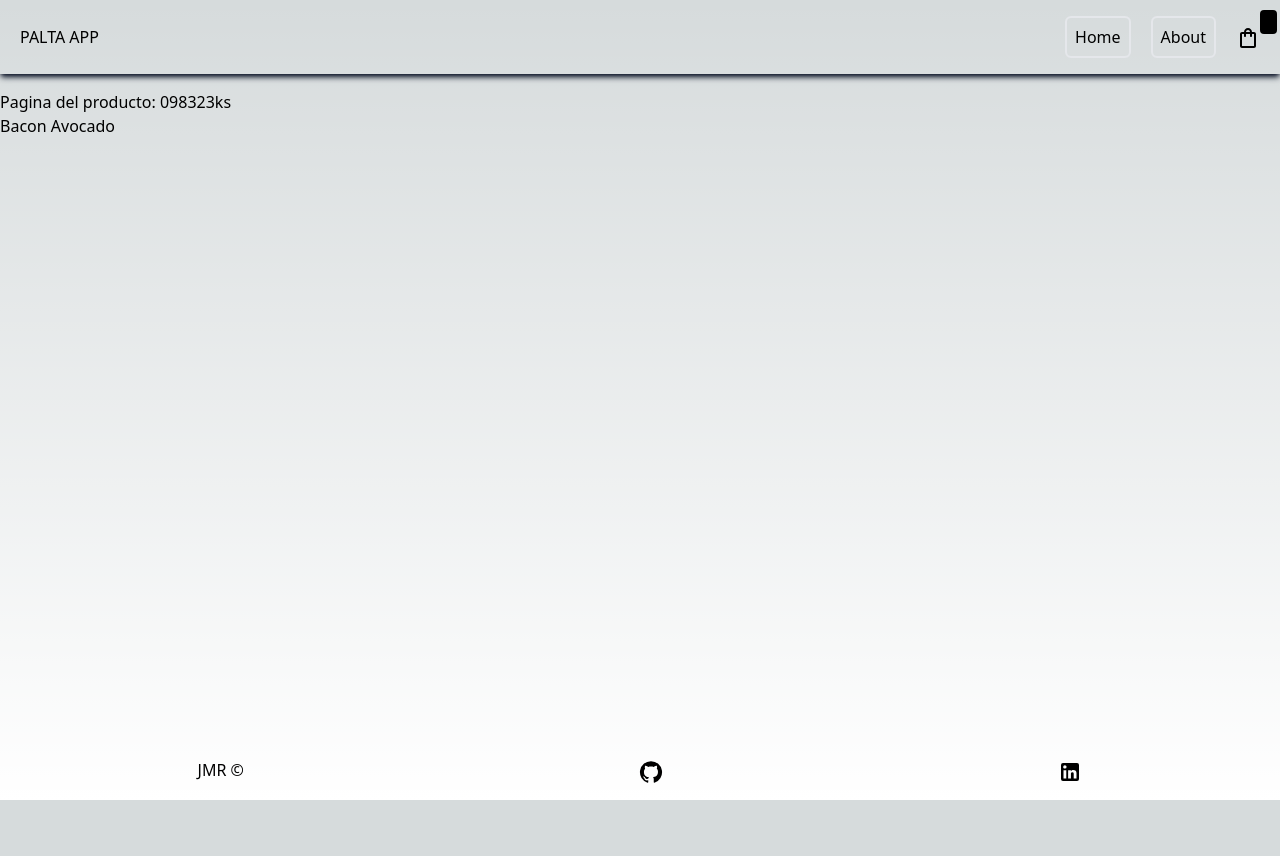
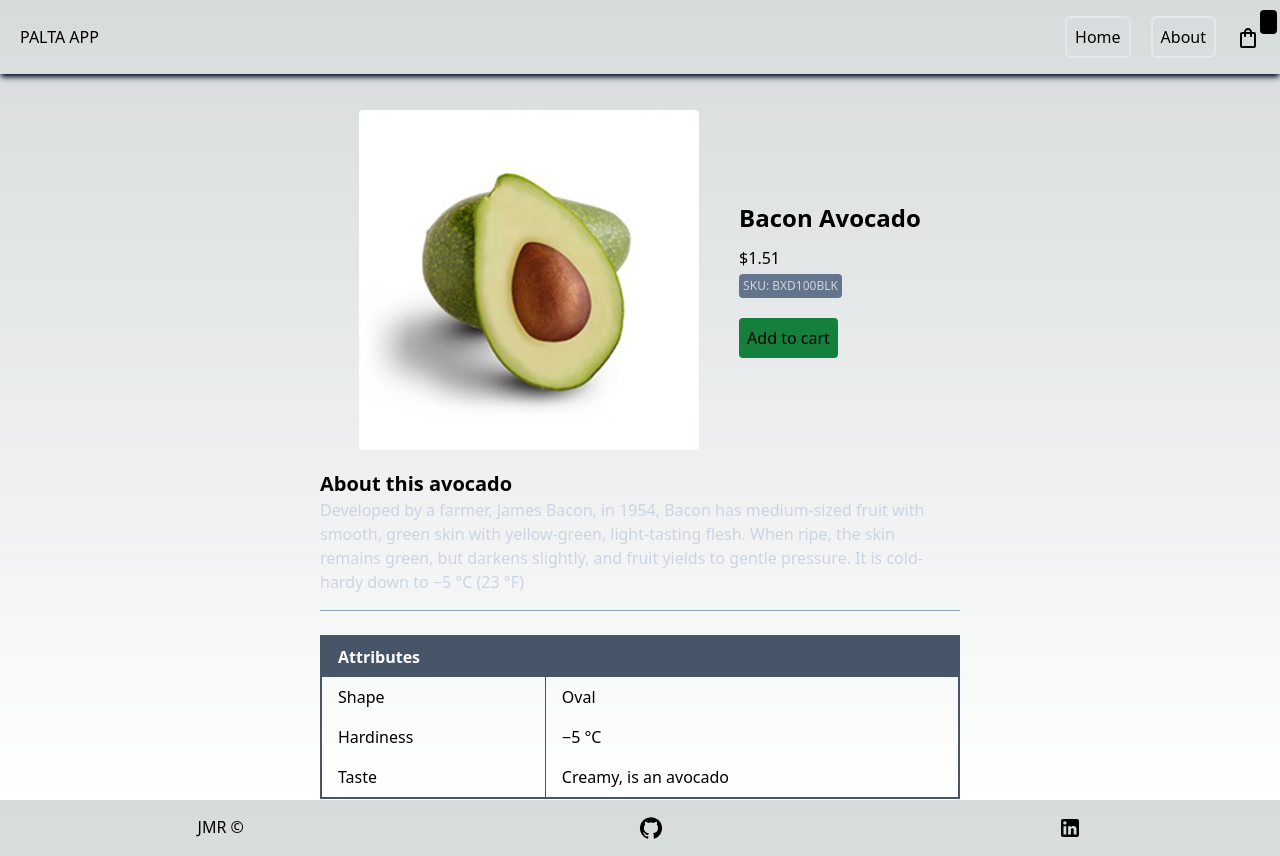
Before and after one commit to JMRodriguez-work/palta-next, a Next.js app: page /product/098323ks in a window 1280 px wide. Before the commit the page ends 800 px from the top, so only its background shows below. Built offline with nearby package versions, Linux system fonts and the light colour scheme.

Commit message:
UPDATE: ProductId page with custom hook

```diff
--- /dev/null
+++ b/src/hooks/useGetPaltaId.ts
@@ -0,0 +1,16 @@
+import { useEffect, useState } from 'react'
+
+export function useGetPaltaId (productId: string): TProduct | null {
+  const [product, setProduct] = useState<TProduct | null>(null)
+
+  useEffect(() => {
+    const getProduct = async (): Promise<void> => {
+      const response = await fetch(`/api/avo/${productId}`)
+      const data = await response.json()
+      setProduct(data)
+    }
+    getProduct().catch(console.error)
+  }, [productId])
+
+  return product
+}
--- a/src/pages/index.tsx
+++ b/src/pages/index.tsx
@@ -1,6 +1,7 @@
 import Head from 'next/head'
 import Card from '@/components/Card'
 import { useGetAllPaltas } from '@/hooks/useGetAllPaltas'
+import Link from 'next/link'
 
 export default function Home (): JSX.Element {
   const productList = useGetAllPaltas()
@@ -13,7 +14,9 @@ export default function Home (): JSX.Element {
       </Head>
       <ul className='w-full flex justify-center align-center gap-5 p-2 flex-wrap'>
         {productList?.map(item => (
-          <li key={item.id}><Card item={item} /></li>
+          <Link key={item.id} href={`/product/${item.id}`}>
+            <li><Card item={item} /></li>
+          </Link>
         ))}
       </ul>
     </main>
--- a/src/pages/product/[productId].tsx
+++ b/src/pages/product/[productId].tsx
@@ -1,29 +1,60 @@
-import React, { useEffect, useState } from 'react'
+import React from 'react'
 import { useRouter } from 'next/router'
 import Head from 'next/head'
+import { useGetPaltaId } from '@/hooks/useGetPaltaId'
+import Image from 'next/image'
+import defaultImage from '../../../public/images/avocados.jpg'
 
 export default function ProductItem (): JSX.Element {
   const { query: { productId } } = useRouter()
-  const [product, setProduct] = useState<TProduct>()
-
-  useEffect(() => {
-    const getProduct = async (): Promise<void> => {
-      const response = await fetch(`/api/avo/${productId as string}`)
-      const data = await response.json()
-      setProduct(data)
-    }
-    getProduct().catch(console.error)
-  }, [productId])
+  const product = useGetPaltaId(productId as string)
+  const imgSrc = (product !== null) ? product.image : defaultImage
+  const imgAlt = (product !== null) ? product.name : 'palta'
 
   return (
-    <div>
+    <main className='w-2/4 m-auto'>
       <Head>
         <title>Product</title>
         <link rel="shortcut icon" href="/faviconjm.ico" type="image/x-icon" />
         <meta name="description" content="Pagina detallada del producto" />
       </Head>
-        <p>Pagina del producto: { productId }</p>
-        {product?.name}
-    </div>
+        <div className='flex flex-col md:flex-row mt-5 justify-center items-center gap-10'>
+          <Image className='rounded w-auto h-auto' src={imgSrc} alt={imgAlt} width={250} height={250} priority />
+          <div className='flex flex-col gap-1 h-[250px] justify-center'>
+            <h2 className='font-bold text-2xl'>{product?.name}</h2>
+            <span className='font-thin mt-2 '>${product?.price}</span>
+            <span className='text-xs bg-slate-500 text-slate-300 w-fit p-1 rounded'>SKU: {product?.sku}</span>
+            <button className='bg-green-700 w-fit p-2 rounded mt-4 hover:bg-green-500 transition-all ease duration-200'>
+              Add to cart
+            </button>
+          </div>
+        </div>
+        <article className='mt-5'>
+          <h3 className='font-semibold text-xl'>About this avocado</h3>
+          <p className='font-extralight text-slate-300'>{product?.attributes.description}</p>
+        </article>
+        <hr className='my-4 border-slate-400' />
+        <table className='w-full border-2 rounded border-slate-600 mt-6 table-auto'>
+          <thead className='text-left bg-slate-600 text-white'>
+            <tr>
+              <th className='py-2 px-4 text-left font-semibold' colSpan={2}>Attributes</th>
+            </tr>
+          </thead>
+          <tbody>
+            <tr className='divide-x divide-slate-600'>
+              <td className='py-2 px-4 text-left'>Shape</td>
+              <td className='py-2 px-4'>{product?.attributes.shape}</td>
+            </tr>
+            <tr className='divide-x divide-slate-600'>
+              <td className='py-2 px-4 text-left' >Hardiness</td>
+              <td className='py-2 px-4'>{product?.attributes.hardiness}</td>
+            </tr>
+            <tr className='divide-x divide-slate-600'>
+              <td className='py-2 px-4 text-left'>Taste</td>
+              <td className='py-2 px-4'>{product?.attributes.taste}</td>
+            </tr>
+          </tbody>
+        </table>
+    </main>
   )
 }
```
